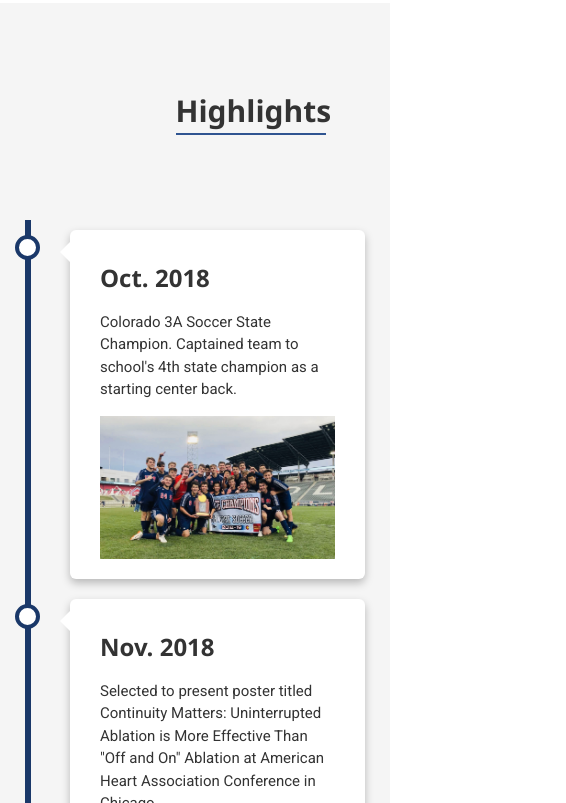
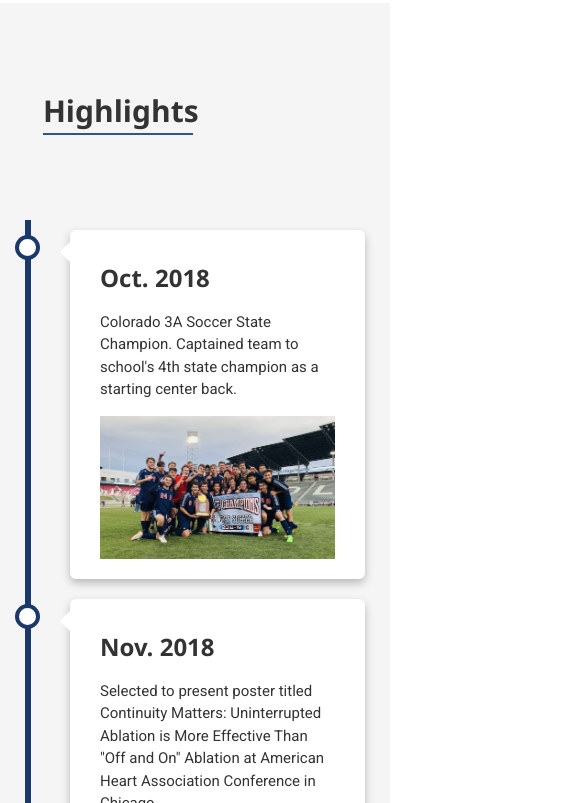
Before and after one commit to gho19/Personal-Website, a plain HTML site: page index.html in a window 390 px wide. Shown: the part 1338-2141 px from the top of the page, 566 px wide, since content can reach past the window. Drawn offline with nearby package versions, Linux system fonts and the light colour scheme.

Commit message:
Responsive

```diff
--- a/css/style.css
+++ b/css/style.css
@@ -136,6 +136,12 @@ html {
   width: 100%;
   margin-left:45%;
   margin-right:15%;
+}
+
+@media screen and (max-width: 700px) {
+  .timeline_padding {
+    margin-left: 11%;
+  }
 }
 
 * {
--- a/index.html
+++ b/index.html
@@ -1,5 +1,5 @@
 <!DOCTYPE html>
-<html>
+<html style="width:100%">
 <title>Grant Ho</title>
 
 <meta charset="UTF-8">
@@ -65,7 +65,7 @@
 
 
 <!------------------ EXPERIENCE ---------------------->
-<section id="highlights" style ="background-color: #f5f5f5; width: 100%;" class="phone-width">
+<section id="highlights" style ="background-color: #f5f5f5;">
   <div class="timeline_padding">
     <h2 class="center" style="border-bottom: 2px solid #2f5491; width: 150px;"><b>Highlights</b></h2>
   </div>
```
